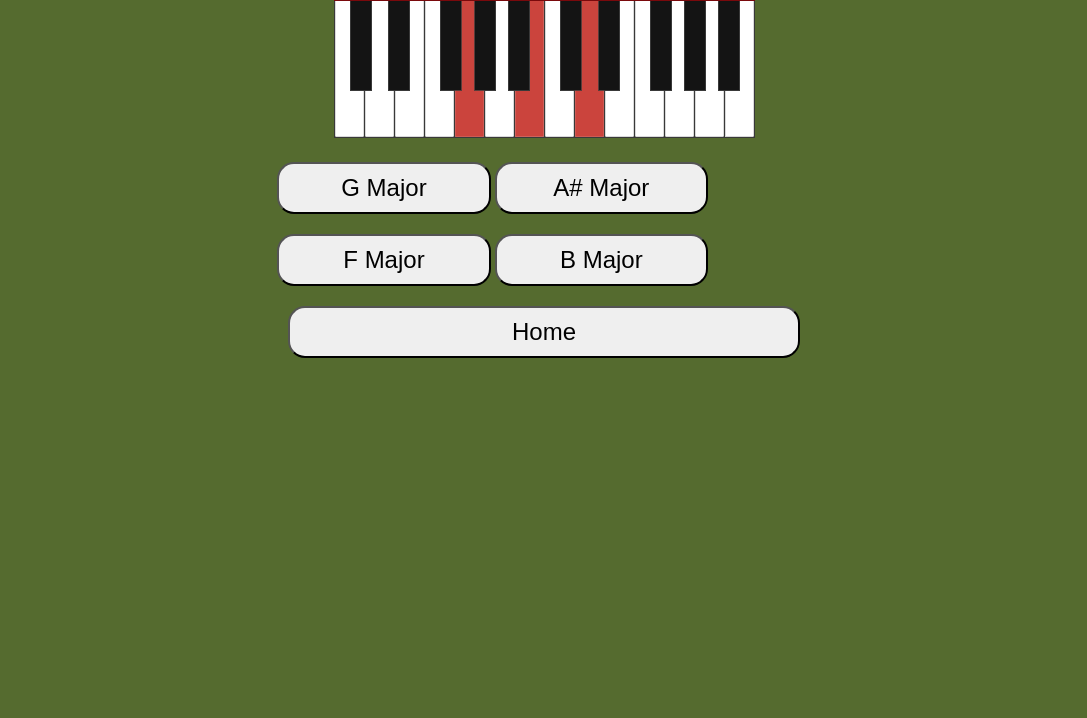
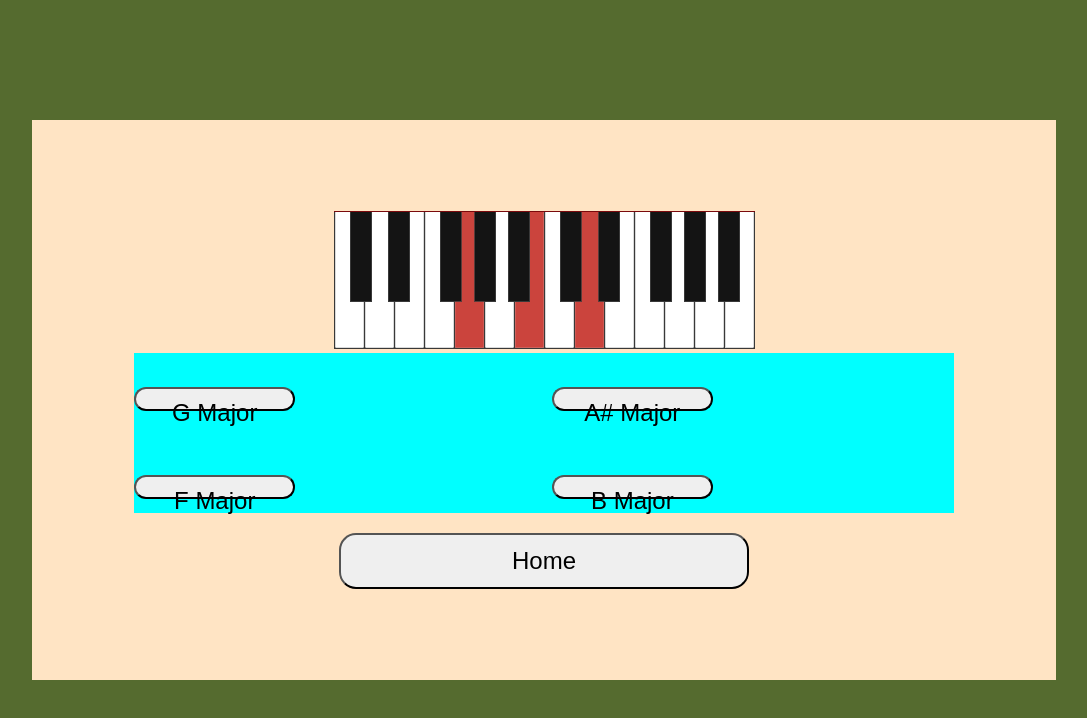
Before and after one commit to AdrianToscanoDev/Theory_web, a plain HTML site: page chords_practice.html in a window 1280 px wide. Shown: the whole page, without its empty margins (96-1183 px from the left). Drawn offline with Linux system fonts and the light colour scheme.

Commit message:
fixed content centering. broke buttons

```diff
--- a/chords_practice.html
+++ b/chords_practice.html
@@ -12,6 +12,8 @@
 
     <body>
 
+        <div id="content-background-chordsPractice">
+
             <!--piano image -->
             <div id="image-container">
                 <img id="pianoImage" src="images\empty_piano.png" alt="Piano Image" />
@@ -25,7 +27,9 @@
                 <button id="choice4" onclick="isCorrect(this.id)"> </button>
             </div>
 
+            <!--home button -->
             <button id="home-button">Home</button>
+        </div>
 
         <!-- Scripts-->
         <script src="chord_filepaths.js"></script>
--- a/style.css
+++ b/style.css
@@ -1,11 +1,13 @@
+html, body {
+    height: 100%;
+    margin: 0;
+    width: 100%;
+}
 body {
     display: flex;
     flex-direction: column;
     justify-content: center;
     align-items: center;
-    height: 100%;
-    width: 100%;
-    margin: 0;
     background-color: darkolivegreen;
 }
 
@@ -68,6 +70,27 @@ label {
     width: 50%;
     min-height: 95vh;
     border-radius: 1.5rem;
+}
+
+#content-background-chordsPractice {
+    background-color: bisque;
+    display: flex;
+    flex-direction: column;
+    justify-content: center;
+    align-items: center;
+    width: 80%;
+    height: 70vh;
+}
+
+.answers-container {
+    background-color: aqua;
+    width: 80%;
+    display: grid;
+    grid-template-columns: 1fr 1fr;
+    grid-template-rows: 1fr 1fr;
+    gap: 1rem;
+    justify-content: center;
+    align-items: center;
 }
 
 .button-group-homepage {
```
Lines whose indentation alone changed are shown as unchanged.
